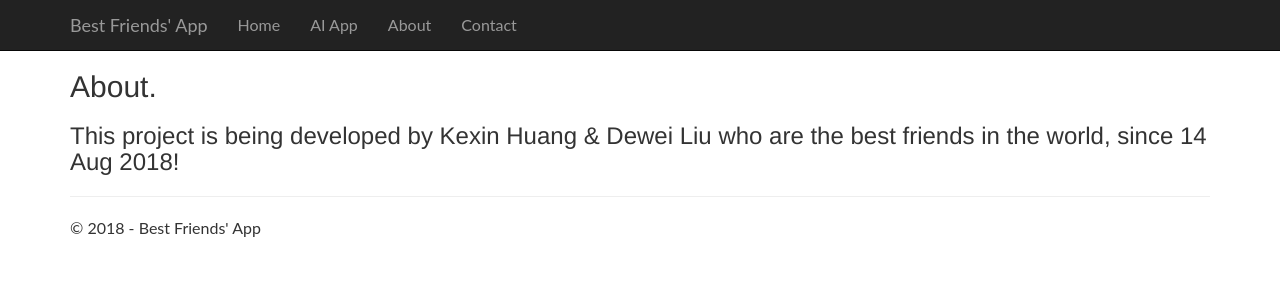
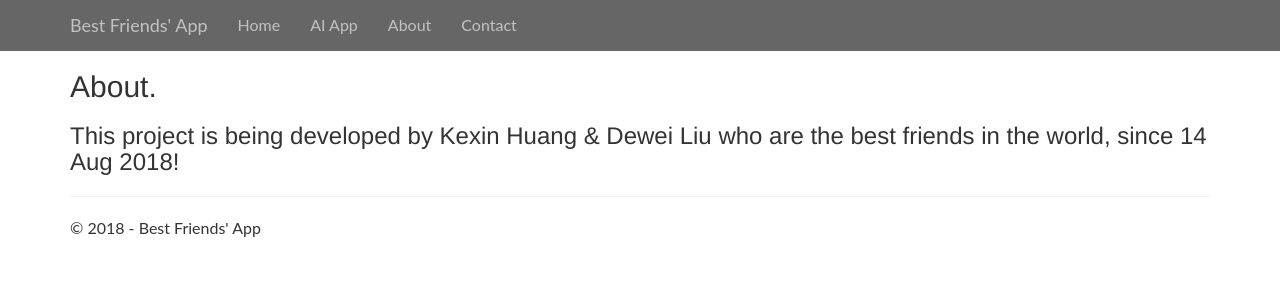
Before and after one commit to deweiliu/best-friends, a Django app: page /about in a window 1280 px wide. Shown: the top 300 px of the page. Run offline with Django 3.2, Linux system fonts and the light colour scheme; some libraries are stand-ins or nearby versions.

Commit message:
The navigation bar becomes transparent.

```diff
--- a/BestFriends/app/templates/app/layout.html
+++ b/BestFriends/app/templates/app/layout.html
@@ -6,25 +6,26 @@
     <title>{{ title }} - Best Friends' App</title>
     {% load staticfiles %}
     <link rel='stylesheet' type='text/css' href="{% static 'app/content/bootstrap.css' %}"/>
-    <link rel="stylesheet" type="text/css" href="{% static 'app/content/bootstrap.min.css' %}" />
+    <!--<link rel="stylesheet" type="text/css" href="{% static 'app/content/bootstrap.min.css' %}" />-->
     <link rel="stylesheet" type="text/css" href="{% static 'app/content/site.css' %}" />
     <link rel='stylesheet' type='text/css' href="{% static 'app/content/style.css' %}"/>
     <link rel="stylesheet" type="text/css" href="{% static 'app/content/magnific-popup.css' %}">
     <script src="{% static 'app/scripts/modernizr-2.6.2.js' %}"></script>
     <script src="https://cdn.bootcss.com/jquery/2.1.1/jquery.min.js"></script>
     <script type="text/javascript" src="{% static 'app/scripts/easing.js' %}"></script>
+    <style>
+    .navbar {
+       background: #000000;
+       opacity:0.6;
+    }
+
+    </style>
 
     {% block header %}{% endblock %}
-    <style>
-        .actived {
-            background: blue;
-        }
 
-        .noactive {
-            background:white;
-        }
-    </style>
 </head>
+
+
 
 <body>
     <div class="navbar navbar-inverse navbar-fixed-top">
@@ -38,15 +39,16 @@
                 <a href="/" class="navbar-brand">Best Friends' App</a>
             </div>
             <div class="navbar-collapse collapse">
-                <ul class="nav navbar-nav">
-                    <li><a href="{% url 'app:home' %}" class="scroll">Home </a></li>
-                    <li><a href="{% url 'app:login' %}" class="scroll">AI App</a></li>
-                    <li><a href="{% url 'app:about' %}" class="scroll">About</a></li>
-                    <li><a href="{% url 'app:contact' %}" class="scroll">Contact</a></li>
+                <ul class="nav navbar-nav" >
+                    <li><a href="{% url 'app:home' %}" >Home </a></li>
+                    <li><a href="{% url 'app:login' %}" >AI App</a></li>
+                    <li><a href="{% url 'app:about' %}" >About</a></li>
+                    <li><a href="{% url 'app:contact' %}" >Contact</a></li>
                 </ul>
             </div>
         </div>
     </div>
+
 
     <div class="container body-content">
 {% block content %}{% endblock %}
```
Also changed, not shown: BestFriends/app/static/app/content/bootstrap.css.
